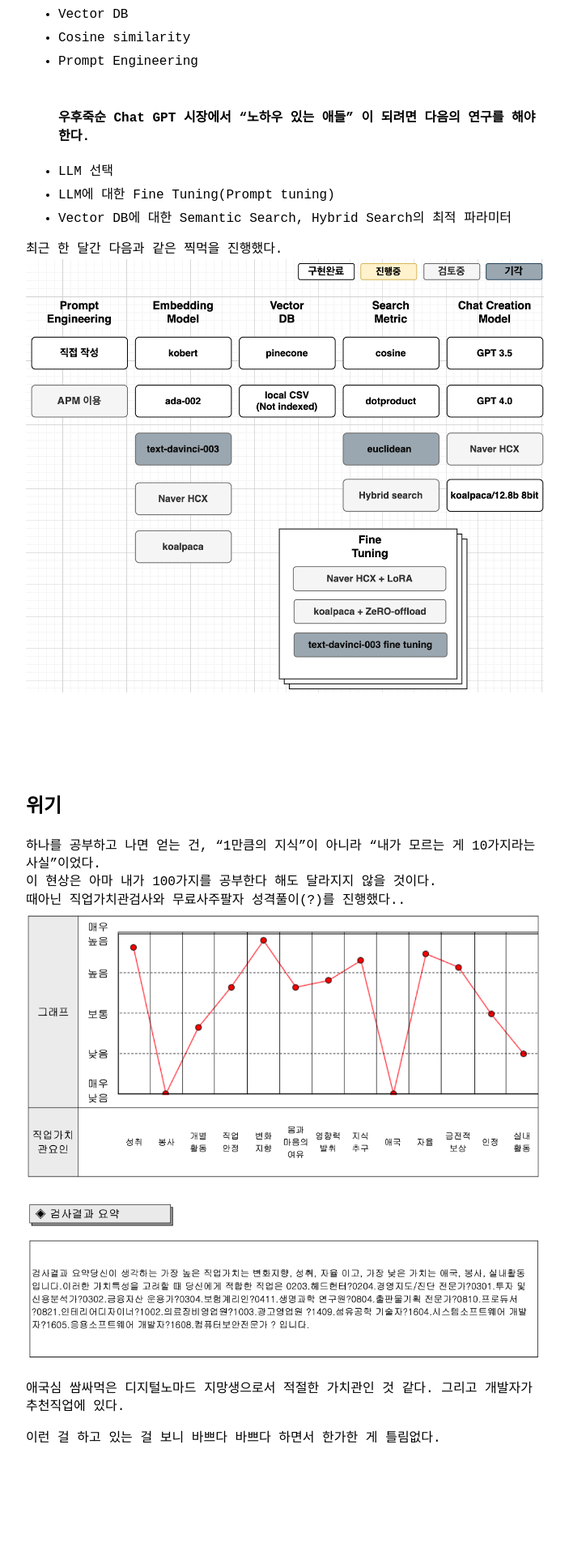
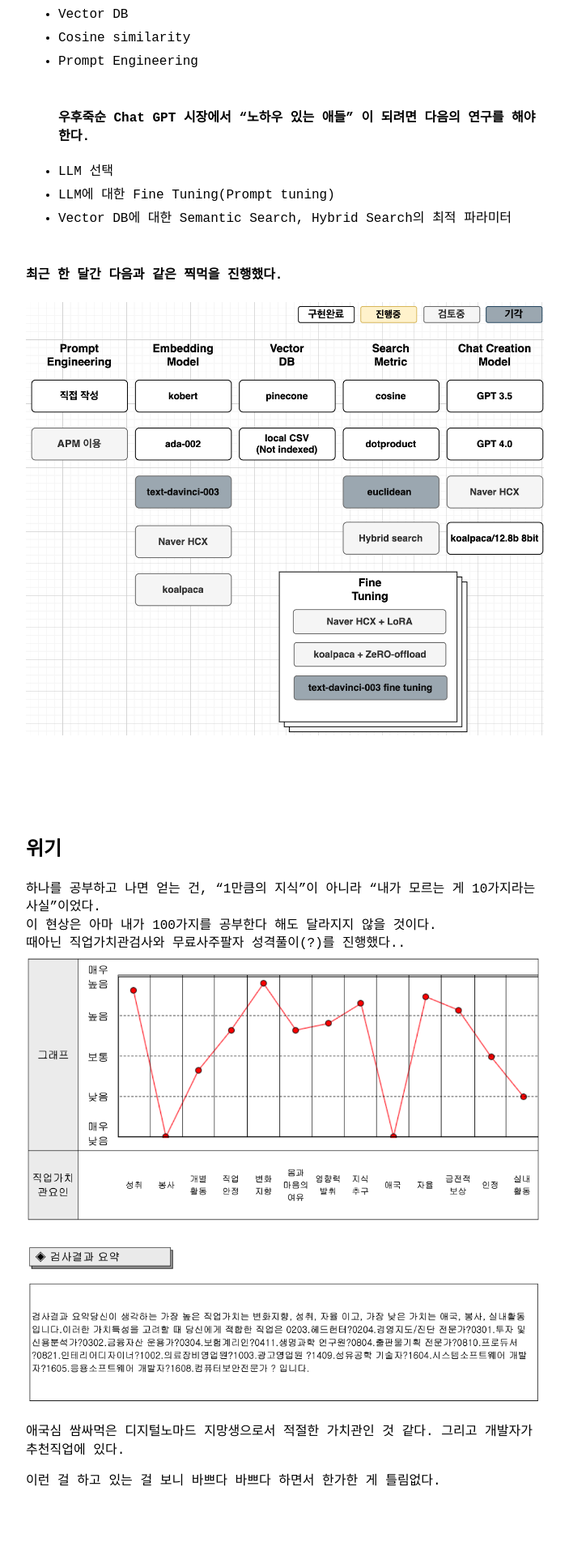
Before and after one commit to SeaJungg/SeaJungg.github.io, a Jekyll site: the page built from _posts/2023-06-12-text-embedding.md, in a window 1280 px wide. Shown: the part 3252-5172 px from the top of the page at 81% size, without its empty margins (288-991 px from the left). Built offline with Jekyll 4.4.1, drawn with Linux system fonts in a browser that asks for light colours; before the commit the page ends 5119 px from its top, so only the background shows below that.

```diff
--- a/_posts/2023-06-12-text-embedding.md
+++ b/_posts/2023-06-12-text-embedding.md
@@ -36,7 +36,7 @@ category: inProgress
   - LLM에 대한 Fine Tuning(Prompt tuning)
   - Vector DB에 대한 Semantic Search, Hybrid Search의 최적 파라미터
 
-최근 한 달간 다음과 같은 찍먹을 진행했다.
+#### 최근 한 달간 다음과 같은 찍먹을 진행했다.
 ![찍먹.draw.io](..\assets\image\nyam.png)
 
 
```
